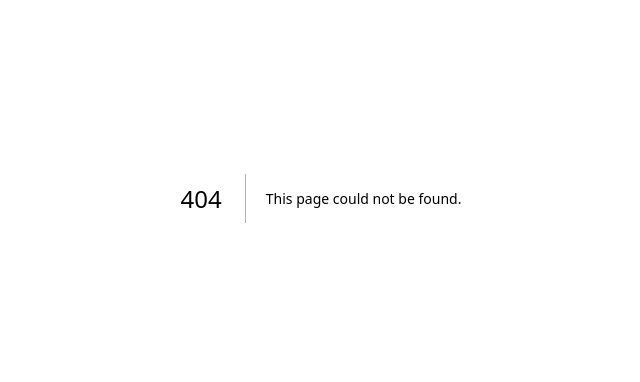
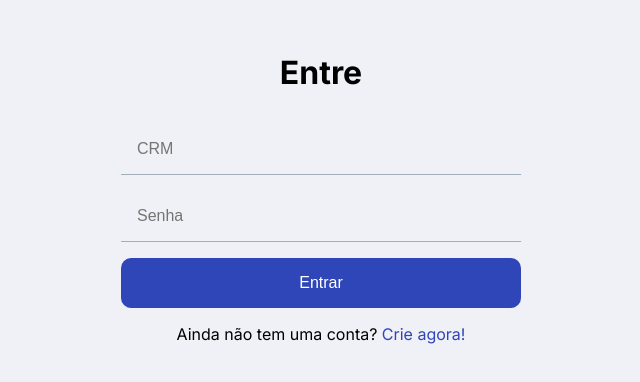
Before and after one commit to tomgoncalvs/safe-vision, a Next.js app: page /identify/login/doctor in a window 1280 px wide. Before the commit this address had no page. Shown: the part 202-584 px from the top of the page, without its empty margins (319-959 px from the left). Built offline with nearby package versions, Linux system fonts and the light colour scheme.

Commit message:
att path /login

```diff
--- a/src/app/identify/login/page.tsx
+++ b/src/app/identify/login/doctor/page.tsx
@@ -8,14 +8,14 @@ import {
   Button,
   LinkText,
   LinkButton
-} from '../../../../styles/identify/login/Login.Styles'; // Atualize o caminho conforme necessário
+} from '../../../../../styles/identify/login/Login.Styles'; // Atualize o caminho conforme necessário
 
 export default function Login() {
   return (
     <LoginContainer>
       <Title>Entre</Title>
       <Form>
-        <Input type="email" placeholder="Email" />
+        <Input type="email" placeholder="CRM" />
         <Input type="password" placeholder="Senha" />
         <Button type="submit">Entrar</Button>
       </Form>
--- a/src/app/identify/login-doctor/page.tsx
+++ b/src/app/identify/login/person/page.tsx
@@ -8,14 +8,14 @@ import {
   Button,
   LinkText,
   LinkButton
-} from '../../../../styles/identify/login/Login.Styles'; // Atualize o caminho conforme necessário
+} from '../../../../../styles/identify/login/Login.Styles'; // Atualize o caminho conforme necessário
 
 export default function Login() {
   return (
     <LoginContainer>
       <Title>Entre</Title>
       <Form>
-        <Input type="email" placeholder="CRM" />
+        <Input type="email" placeholder="Email" />
         <Input type="password" placeholder="Senha" />
         <Button type="submit">Entrar</Button>
       </Form>
```
